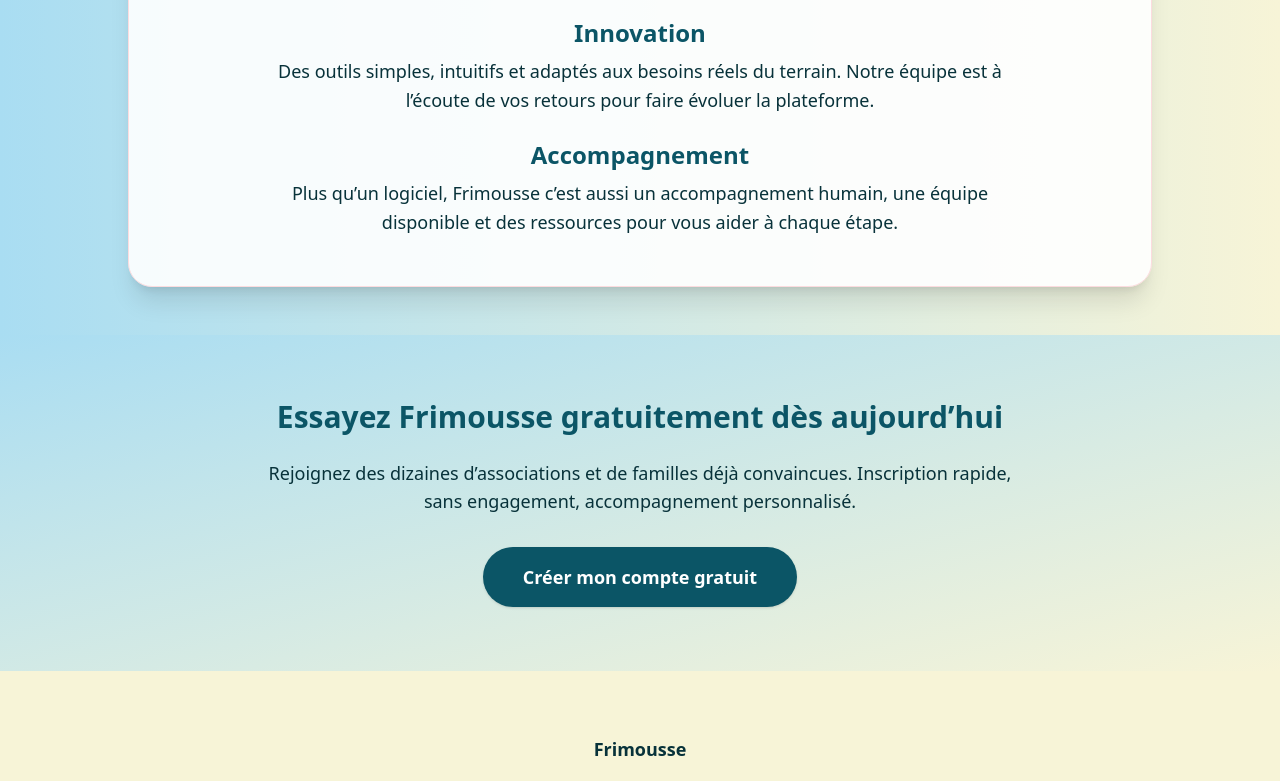
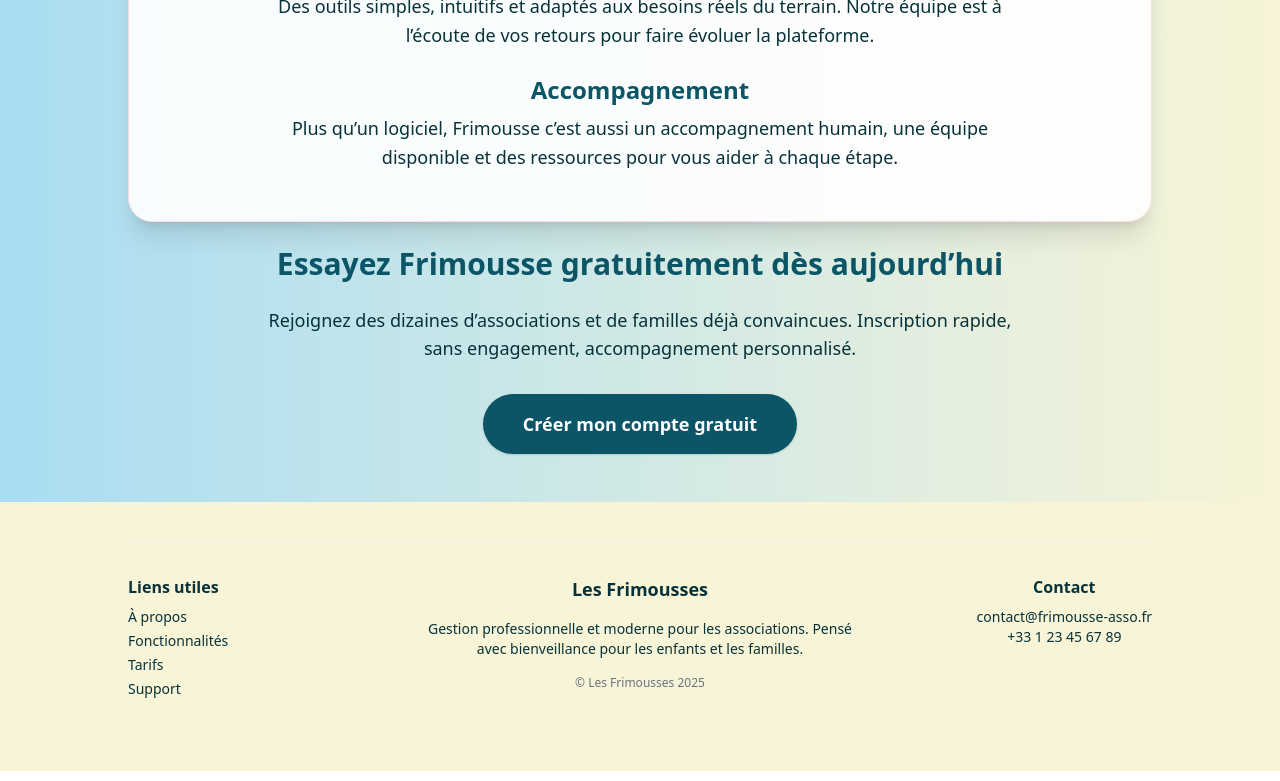
Before and after one commit to Nairolf13/Frimousse, a React (Vite) app: page / in a window 1280 px wide. Shown: the part 2000-2781 px from the top of the page. Built offline with nearby package versions, Linux system fonts and the light colour scheme; no server answers.

Commit message:
refonte visuel home page

```diff
--- a/pages/LandingPage.tsx
+++ b/pages/LandingPage.tsx
@@ -15,12 +15,15 @@
 
           useEffect(() => {
             fetch(`${API_URL}/api/children/count`)
-      .then(res => res.ok ? res.json() : { count: 0 })
+              .then(res => (res.ok ? res.json() : { count: 0 }))
               .then(data => setChildrenCount(typeof data.count === 'number' ? data.count : 0))
               .catch(() => setChildrenCount(0));
+
             fetch(`${API_URL}/api/user/all`, { credentials: 'include' })
-      .then(res => res.ok ? res.json() : [])
-      .then(data => setAdminCount(Array.isArray(data) ? (data as User[]).filter((u: User) => u.role === 'admin').length : 0))
+              .then(res => (res.ok ? res.json() : []))
+              .then(data =>
+                setAdminCount(Array.isArray(data) ? (data as User[]).filter((u: User) => u.role === 'admin').length : 0)
+              )
               .catch(() => setAdminCount(0));
           }, []);
 
@@ -28,17 +31,27 @@
             <div className="min-h-screen w-full flex flex-col overflow-x-hidden bg-[#f7f4d7] p-0 m-0">
               <Helmet>
                 <title>Frimousse | Gestion moderne d’associations de garde d’enfants</title>
-        <meta name="description" content="Frimousse simplifie la gestion des associations, crèches, MAM et garderies : planning, enfants, intervenants, communication, sécurité RGPD. Essayez gratuitement !" />
-        <meta name="keywords" content="garde d'enfants, association, crèche, MAM, micro-crèche, planning, gestion enfants, gestion intervenants, logiciel, solution digitale, RGPD, sécurité, familles, inscription, Frimousse" />
+                <meta
+                  name="description"
+                  content="Frimousse simplifie la gestion des associations, crèches, MAM et garderies : planning, enfants, intervenants, communication, sécurité RGPD. Essayez gratuitement !"
+                />
+                <meta
+                  name="keywords"
+                  content="garde d'enfants, association, crèche, MAM, micro-crèche, planning, gestion enfants, gestion intervenants, logiciel, solution digitale, RGPD, sécurité, familles, inscription, Frimousse"
+                />
                 <meta property="og:title" content="Frimousse | Gestion moderne d’associations de garde d’enfants" />
-        <meta property="og:description" content="Plateforme tout-en-un pour associations, crèches, MAM : gestion enfants, plannings, communication, sécurité, support. Test gratuit !" />
+                <meta
+                  property="og:description"
+                  content="Plateforme tout-en-un pour associations, crèches, MAM : gestion enfants, plannings, communication, sécurité, support. Test gratuit !"
+                />
                 <meta property="og:type" content="website" />
                 <meta property="og:url" content="https://frimousse-asso.fr/" />
                 <meta property="og:image" content="/frimousse-cover.png" />
                 <link rel="canonical" href="https://frimousse-asso.fr/" />
               </Helmet>
+
               <section className="w-full bg-gradient-to-br from-[#a9ddf2] to-[#f7f4d7] pt-12 pb-20 px-4 flex flex-col items-center justify-center text-center">
-  <header className="w-full border-b border-[#fcdcdf] sticky top-0 z-10">
+                <header className="w-full sticky top-0 z-10">
                   <div className="max-w-7xl mx-auto flex items-center justify-between py-3 px-4">
                     <div className="flex items-center gap-3">
                       <div className="w-20 h-20 md:w-24 md:h-24 rounded-full overflow-hidden flex items-center justify-center">
@@ -48,106 +61,142 @@
                         <span className="font-extrabold text-xl text-[#0b5566]">Les Frimousses</span>
                       </div>
                     </div>
+
                     <div className="hidden md:flex gap-2">
-            <a href="/login" className="border border-[#fcdcdf] rounded px-3 py-1 text-[#0b5566] hover:bg-[#f7f4d7] transition text-sm">Connexion</a>
-            <a href="/register" className="bg-[#0b5566] text-white rounded px-3 py-1 font-semibold hover:opacity-95 transition text-sm">Inscription</a>
+                      <a
+                        href="/login"
+                        className="bg-[#f7f4d7] border border-[#fcdcdf] text-[#0b5566] rounded px-3 py-1 text-sm hover:bg-[#fcdcdf] transition"
+                      >
+                        Connexion
+                      </a>
+                      <a href="/register" className="bg-[#0b5566] text-white rounded px-3 py-1 font-semibold hover:opacity-95 transition text-sm">
+                        Inscription
+                      </a>
                     </div>
                   </div>
                 </header>
-      <div className="fixed bottom-0 left-0 w-full flex md:hidden bg-white border-t border-gray-200 z-20">
-        <a href="/login" className="flex-1 text-center py-3 border-r border-gray-200 text-gray-700 font-medium hover:bg-gray-50 transition">Connexion</a>
-        <a href="/register" className="flex-1 text-center py-3 text-white font-medium bg-green-500 hover:bg-green-600 transition">Inscription</a>
-      </div>
-
 
                 <h1 className="text-5xl md:text-6xl font-extrabold text-[#0b5566] mb-4 leading-tight drop-shadow-sm">
-          Simplifiez la gestion de votre association<br className="hidden md:block" /> de garde d’enfants
+                  Simplifiez la gestion de votre association
+                  <br className="hidden md:block" /> de garde d’enfants
                 </h1>
+
                 <p className="text-lg md:text-2xl text-[#08323a] mb-6 max-w-2xl mx-auto font-medium">
                   Plateforme tout-en-un pour crèches associatives, micro-crèches, MAM, garderies et centres de loisirs.
                 </p>
+
                 <div className="flex flex-col sm:flex-row gap-4 mb-8 justify-center items-center w-full">
-          <a href="/register" className="bg-[#0b5566] text-white rounded-full px-8 py-4 font-bold text-lg shadow hover:opacity-95 transition w-full sm:w-auto">Essayer gratuitement</a>
-          <a href="/tarifs" className="bg-[#f7f4d7] border border-[#fcdcdf] text-[#0b5566] rounded-full px-8 py-4 font-bold text-lg shadow hover:bg-[#fcdcdf] transition w-full sm:w-auto">Voir les tarifs</a>
+                  <a
+                    href="/register"
+                    className="bg-[#0b5566] text-white rounded-full px-8 py-4 font-bold text-lg shadow hover:opacity-95 transition w-full sm:w-auto"
+                  >
+                    Essayer gratuitement
+                  </a>
+                  <a
+                    href="/tarifs"
+                    className="bg-[#f7f4d7] border border-[#fcdcdf] text-[#0b5566] rounded-full px-8 py-4 font-bold text-lg shadow hover:bg-[#fcdcdf] transition w-full sm:w-auto"
+                  >
+                    Voir les tarifs
+                  </a>
                 </div>
-
               </section>
-
 
               <section className="w-full py-16 px-4 bg-white">
                 <div className="max-w-6xl mx-auto">
                   <h2 className="text-2xl md:text-3xl font-bold text-center text-[#0b5566] mb-10">Pourquoi choisir Frimousse&nbsp;?</h2>
+
                   <div className="grid grid-cols-1 md:grid-cols-3 gap-8">
                     <div className="flex flex-col items-center text-center p-6 bg-[#f7f4d7] rounded-xl shadow border border-[#fcdcdf]">
-              <span className="text-3xl mb-2" aria-hidden></span>
+                      <span className="text-3xl mb-2" aria-hidden />
                       <h3 className="font-bold text-lg mb-2 text-[#0b5566]">Planning intelligent</h3>
                       <p className="text-[#08323a]">Interface calendrier intuitive pour gérer les présences, suivre les plannings et organiser les activités facilement.</p>
                     </div>
+
                     <div className="flex flex-col items-center text-center p-6 bg-[#f7f4d7] rounded-xl shadow border border-[#fcdcdf]">
-              <span className="text-3xl mb-2" aria-hidden></span>
+                      <span className="text-3xl mb-2" aria-hidden />
                       <h3 className="font-bold text-lg mb-2 text-[#0b5566]">Fiches enfants</h3>
                       <p className="text-[#08323a]">Profils complets avec infos médicales, contacts d’urgence, autorisations parentales, allergies et notes personnalisées pour chaque enfant.</p>
                     </div>
+
                     <div className="flex flex-col items-center text-center p-6 bg-[#f7f4d7] rounded-xl shadow border border-[#fcdcdf]">
-              <span className="text-3xl mb-2" aria-hidden></span>
+                      <span className="text-3xl mb-2" aria-hidden />
                       <h3 className="font-bold text-lg mb-2 text-[#0b5566]">Gestion des intervenants</h3>
                       <p className="text-[#08323a]">Suivi des plannings, qualifications et affectations des professionnels pour une prise en charge optimale.</p>
                     </div>
+
                     <div className="flex flex-col items-center text-center p-6 bg-[#f7f4d7] rounded-xl shadow border border-[#fcdcdf]">
-              <span className="text-3xl mb-2" aria-hidden></span>
+                      <span className="text-3xl mb-2" aria-hidden />
                       <h3 className="font-bold text-lg mb-2 text-[#0b5566]">Communication facilitée</h3>
                       <p className="text-[#08323a]">Notifications, documents, actualités et échanges avec les familles pour une relation de confiance.</p>
                     </div>
+
                     <div className="flex flex-col items-center text-center p-6 bg-[#f7f4d7] rounded-xl shadow border border-[#fcdcdf]">
-              <span className="text-3xl mb-2" aria-hidden></span>
-              <h3 className="font-bold text-lg mb-2 text-[#0b5566]">Sécurité & RGPD</h3>
+                      <span className="text-3xl mb-2" aria-hidden />
+                      <h3 className="font-bold text-lg mb-2 text-[#0b5566]">Sécurité &amp; RGPD</h3>
                       <p className="text-[#08323a]">Données protégées, accès sécurisés, conformité RGPD et confidentialité garantie pour tous les utilisateurs.</p>
                     </div>
+
                     <div className="flex flex-col items-center text-center p-6 bg-[#f7f4d7] rounded-xl shadow border border-[#fcdcdf]">
-              <span className="text-3xl mb-2" aria-hidden></span>
+                      <span className="text-3xl mb-2" aria-hidden />
                       <h3 className="font-bold text-lg mb-2 text-[#0b5566]">Support humain</h3>
                       <p className="text-[#08323a]">Une équipe réactive pour vous accompagner, former et répondre à toutes vos questions.</p>
                     </div>
+                  </div>
 
-          </div>
                   <div className="flex flex-wrap justify-center gap-12 text-center mt-8">
                     <div className="w-full flex flex-wrap justify-center gap-8 mt-8">
                       <div className="bg-[#f7f4d7] rounded-2xl shadow-lg px-6 py-6 flex flex-col items-center min-w-[140px] border border-[#fcdcdf] hover:scale-105 transition-transform">
                         <span className="inline-block bg-white rounded-full shadow px-4 py-2 mb-2 text-[#0b5566] font-bold text-lg">{childrenCount !== null ? childrenCount : '...'}</span>
-                <span className="text-[#0b5566] font-semibold text-base">Familles<br/>inscrites</span>
+                        <span className="text-[#0b5566] font-semibold text-base">Familles<br />inscrites</span>
                       </div>
+
                       <div className="bg-[#f7f4d7] rounded-2xl shadow-lg px-6 py-6 flex flex-col items-center min-w-[140px] border border-[#fcdcdf] hover:scale-105 transition-transform">
                         <span className="inline-block bg-white rounded-full shadow px-4 py-2 mb-2 text-[#0b5566] font-bold text-lg">{adminCount !== null ? adminCount : '...'}</span>
-                <span className="text-[#0b5566] font-semibold text-base">Associations <br/>suivi</span>
+                        <span className="text-[#0b5566] font-semibold text-base">Associations <br />suivi</span>
                       </div>
+
                       <div className="bg-[#f7f4d7] rounded-2xl shadow-lg px-6 py-6 flex flex-col items-center min-w-[140px] border border-[#fcdcdf] hover:scale-105 transition-transform">
                         <span className="inline-block bg-white rounded-full shadow px-4 py-2 mb-2 text-[#0b5566] font-bold text-lg">99%</span>
-                <span className="text-[#0b5566] font-semibold text-base">Utilisateur <br/> satisfait</span>
+                        <span className="text-[#0b5566] font-semibold text-base">Utilisateur <br /> satisfait</span>
                       </div>
                     </div>
                   </div>
                 </div>
               </section>
+
               <section className="w-full bg-gradient-to-r from-[#a9ddf2] to-[#f7f4d7] py-12 px-6">
                 <div className="max-w-5xl mx-auto flex flex-col items-center">
-      <h2 className="text-3xl md:text-4xl font-extrabold text-[#0b5566] mb-6 tracking-tight drop-shadow">Notre mission</h2>
                   <div className="w-full bg-white/90 rounded-3xl shadow-xl border border-[#fcdcdf] px-6 py-10 md:px-12 md:py-12 flex flex-col gap-8 items-center">
                     <div className="flex flex-col gap-6 items-center justify-center w-full">
                       <div className="text-[#08323a] text-lg leading-relaxed max-w-3xl mx-auto text-center">
                         <div className="text-2xl md:text-3xl font-extrabold text-[#0b5566] mb-3">Chez Frimousse</div>
-                <p className="m-0">nous croyons que chaque enfant mérite un accueil de qualité, dans un environnement sécurisé, stimulant et bienveillant. Notre mission est d’accompagner les associations, crèches et structures d’accueil dans leur engagement quotidien auprès des familles.</p>
+                        <p className="m-0">
+                          nous croyons que chaque enfant mérite un accueil de qualité, dans un environnement sécurisé, stimulant et bienveillant. Notre mission est
+                          d’accompagner les associations, crèches et structures d’accueil dans leur engagement quotidien auprès des familles.
+                        </p>
                       </div>
+
                       <div className="text-[#08323a] text-lg leading-relaxed max-w-3xl mx-auto text-center">
-                <p className="m-0">Nous facilitons la gestion administrative et humaine pour que les équipes puissent se concentrer sur l’essentiel&nbsp;: l’épanouissement et la sécurité des enfants. Notre plateforme permet de gagner du temps, de renforcer la confiance avec les familles et de garantir la conformité réglementaire (RGPD, sécurité des données).</p>
+                        <p className="m-0">
+                          Nous facilitons la gestion administrative et humaine pour que les équipes puissent se concentrer sur l’essentiel&nbsp;: l’épanouissement et la
+                          sécurité des enfants. Notre plateforme permet de gagner du temps, de renforcer la confiance avec les familles et de garantir la conformité
+                          réglementaire (RGPD, sécurité des données).
+                        </p>
                       </div>
+
                       <div className="text-[#08323a] text-lg leading-relaxed max-w-3xl mx-auto text-center">
                         <div className="text-xl md:text-2xl font-extrabold text-[#0b5566] mb-2">Impact social</div>
-                <p className="m-0">Inclusion, diversité et accès à un accueil de qualité pour tous. Nous accompagnons les structures dans leur développement, leur professionnalisation et leur transformation digitale, tout en restant proches de leurs valeurs humaines.</p>
+                        <p className="m-0">
+                          Inclusion, diversité et accès à un accueil de qualité pour tous. Nous accompagnons les structures dans leur développement, leur
+                          professionnalisation et leur transformation digitale, tout en restant proches de leurs valeurs humaines.
+                        </p>
                       </div>
+
                       <div className="text-[#08323a] text-lg leading-relaxed max-w-3xl mx-auto text-center">
                         <div className="text-xl md:text-2xl font-extrabold text-[#0b5566] mb-2">Innovation</div>
                         <p className="m-0">Des outils simples, intuitifs et adaptés aux besoins réels du terrain. Notre équipe est à l’écoute de vos retours pour faire évoluer la plateforme.</p>
                       </div>
+
                       <div className="text-[#08323a] text-lg leading-relaxed max-w-3xl mx-auto text-center">
                         <div className="text-xl md:text-2xl font-extrabold text-[#0b5566] mb-2">Accompagnement</div>
                         <p className="m-0">Plus qu’un logiciel, Frimousse c’est aussi un accompagnement humain, une équipe disponible et des ressources pour vous aider à chaque étape.</p>
@@ -155,37 +204,47 @@
                     </div>
                   </div>
                 </div>
-      </section>
-       <section className="w-full py-16 px-4 bg-gradient-to-br from-[#a9ddf2] to-[#f7f4d7]">
+
+                <br />
+
                 <div className="max-w-3xl mx-auto text-center">
                   <h2 className="text-2xl md:text-3xl font-bold text-[#0b5566] mb-6">Essayez Frimousse gratuitement dès aujourd’hui</h2>
                   <p className="text-[#08323a] mb-8 text-lg">Rejoignez des dizaines d’associations et de familles déjà convaincues. Inscription rapide, sans engagement, accompagnement personnalisé.</p>
                   <a href="/register" className="bg-[#0b5566] text-white rounded-full px-10 py-4 font-bold text-lg shadow hover:opacity-95 transition inline-block">Créer mon compte gratuit</a>
                 </div>
               </section>
+
               <footer className="w-full text-[#08323a] py-10 px-6 mt-auto">
-        <div className="w-full flex flex-col items-center text-center gap-6">
-          <div className="flex flex-col items-center gap-2 mb-2">
-            <span className="rounded-full p-2" aria-hidden></span>
-            <span className="font-bold text-lg">Frimousse</span>
-            <div className="text-[#08323a] text-sm max-w-xs mt-2">Gestion professionnelle et moderne pour les associations. Pensé avec bienveillance pour les enfants et les familles.</div>
-          </div>
-          <div className="w-full flex flex-col sm:flex-row sm:justify-center sm:items-center gap-8 text-center">
-            <div className="flex flex-col sm:flex-row sm:items-center sm:gap-8 gap-4 w-full justify-center">
-              <div>
-                <div className="font-semibold mb-2">Liens utiles</div>
-                <ul className="text-[#08323a] text-sm flex flex-col sm:flex-row sm:gap-4 gap-1 items-center justify-center">
-                  <li><a href="/about" className="hover:text-[#0b5566]">À propos</a></li>
-                  <li><a href="/fonctionnalites" className="hover:text-[#0b5566]">Fonctionnalités</a></li>
-                  <li><a href="/tarifs" className="hover:text-[#0b5566]">Tarifs</a></li>
-                  <li><a href="/support" className="hover:text-[#0b5566]">Support</a></li>
+                <div className="max-w-5xl mx-auto border-t border-gray-100 py-8">
+                  <div className="grid grid-cols-1 sm:grid-cols-[1fr_auto_1fr] items-start gap-6">
+                    <div className="flex flex-col items-start text-left justify-self-start">
+                      <h4 className="font-semibold text-[#08323a] mb-2">Liens utiles</h4>
+                      <ul className="text-sm text-[#08323a] space-y-1">
+                        <li>
+                          <a href="/about" className="hover:text-[#0b5566]">À propos</a>
+                        </li>
+                        <li>
+                          <a href="/fonctionnalites" className="hover:text-[#0b5566]">Fonctionnalités</a>
+                        </li>
+                        <li>
+                          <a href="/tarifs" className="hover:text-[#0b5566]">Tarifs</a>
+                        </li>
+                        <li>
+                          <a href="/support" className="hover:text-[#0b5566]">Support</a>
+                        </li>
                       </ul>
                     </div>
-              <div className="sm:border-l sm:border-[#fcdcdf] sm:pl-8 sm:ml-8 flex flex-col items-center">
-                <div className="font-semibold mb-2">Contact</div>
+
+                    <div className="flex flex-col items-center text-center justify-self-center">
+                      <h4 className="font-bold text-lg text-[#08323a] mb-2">Les Frimousses</h4>
+                      <p className="text-[#08323a] text-sm mt-2 max-w-md mx-auto">Gestion professionnelle et moderne pour les associations. Pensé avec bienveillance pour les enfants et les familles.</p>
+                      <div className="mt-4 text-xs text-gray-500">© Les Frimousses {new Date().getFullYear()}</div>
+                    </div>
+
+                    <div className="flex flex-col items-center text-center justify-self-end">
+                      <h4 className="font-semibold text-[#08323a] mb-2">Contact</h4>
                       <div className="text-[#08323a] text-sm">contact@frimousse-asso.fr</div>
                       <div className="text-[#08323a] text-sm">+33 1 23 45 67 89</div>
-              </div>
                     </div>
                   </div>
                 </div>
```
Lines whose indentation alone changed are shown as unchanged.
